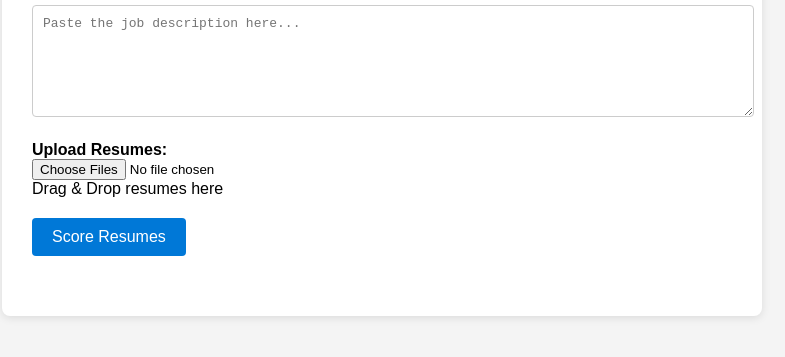
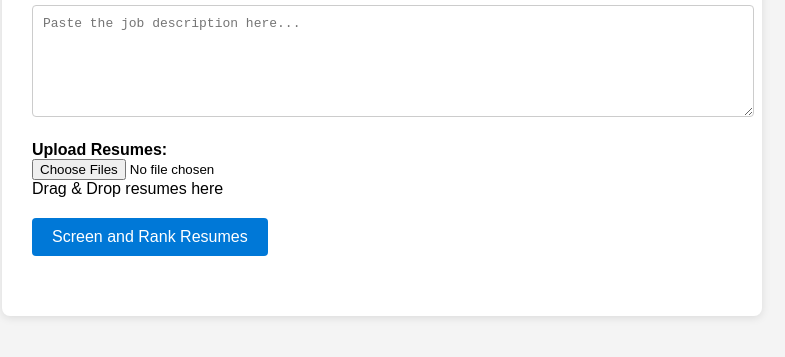
Before and after one commit to trishulmuchintala/ATS, a plain HTML site: page index.html in a window 1280 px wide. Shown: the part 171-528 px from the top of the page, without its empty margins (258-1043 px from the left). Drawn offline with Linux system fonts and the light colour scheme.

Commit message:
fixing verbiage

```diff
--- a/index.html
+++ b/index.html
@@ -3,7 +3,7 @@
 <head>
     <meta charset="UTF-8">
     <meta name="viewport" content="width=device-width, initial-scale=1.0">
-    <title>ATS Resume Scorer</title>
+    <title>ATS Resume Screening</title>
     <link rel="stylesheet" href="style.css">
 </head>
 <body>
@@ -14,7 +14,7 @@
         <label for="resume-upload">Upload Resumes:</label>
         <input type="file" id="resume-upload" multiple accept=".pdf,.doc,.docx,.txt">
         <div id="drop-area">Drag & Drop resumes here</div>
-        <button id="score">Score Resumes</button>
+        <button id="score">Screen and Rank Resumes</button>
         <div id="results"></div>
     </div>
     <script src="main.js"></script>
```
